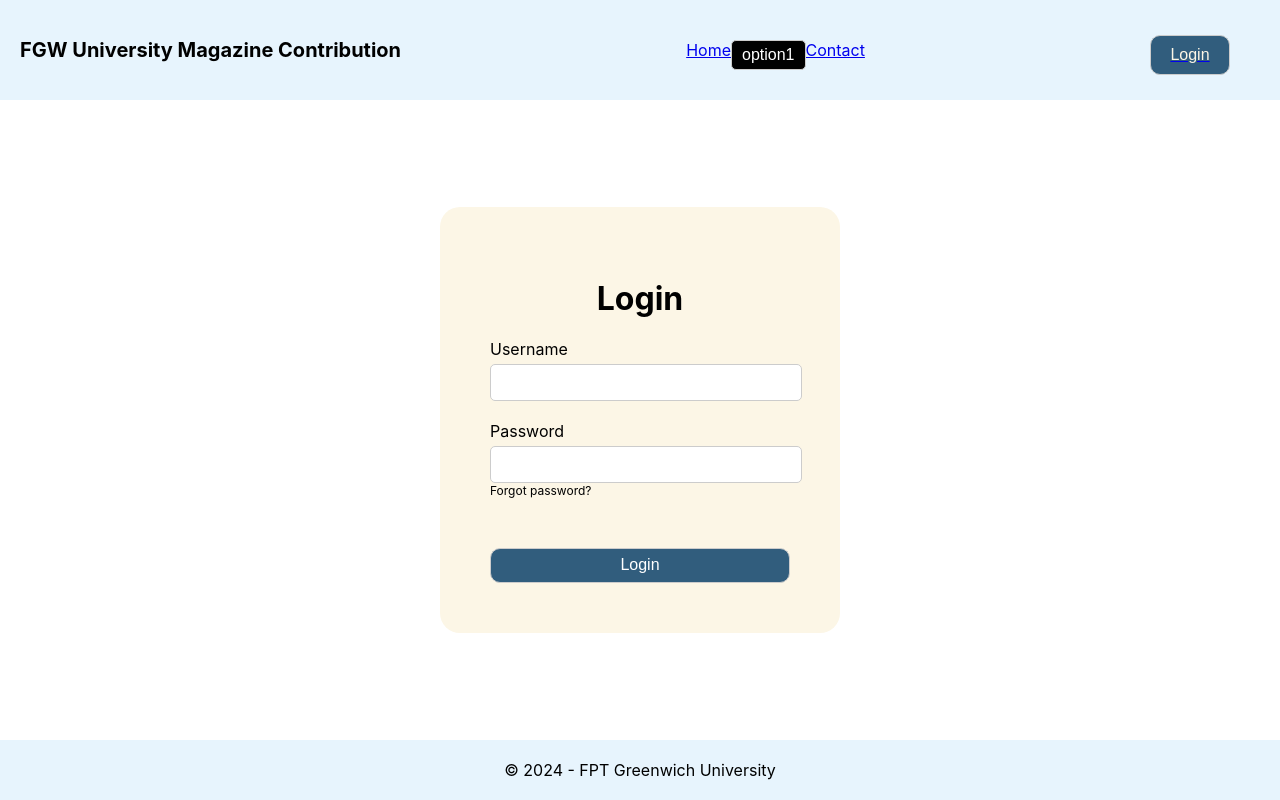
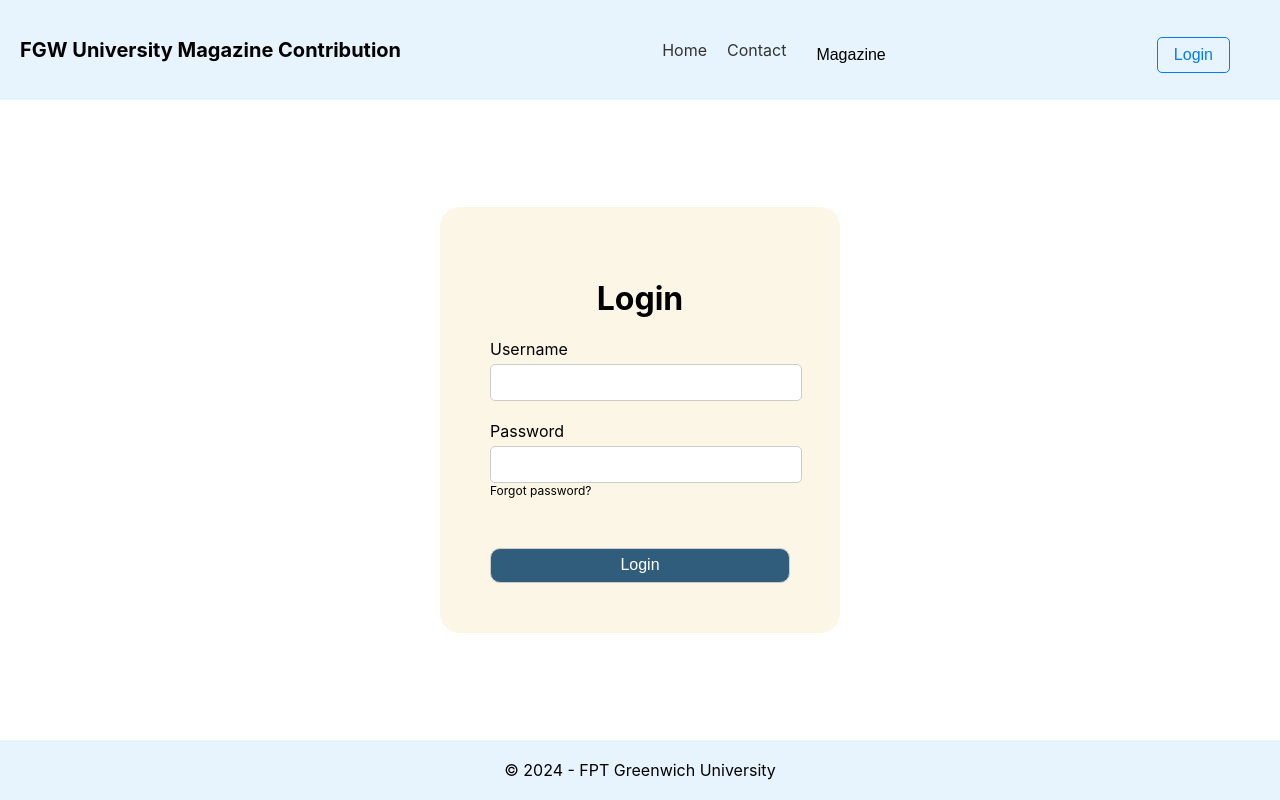
Before and after one commit to Armsss9988/University-Magazine-Contribution-System-FE, a React (Create React App) app: page /login in a window 1280 px wide. Built offline with nearby package versions, Linux system fonts and the light colour scheme; no server answers.

Commit message:
fix something header guess

```diff
--- a/src/components/HeaderGuess.js
+++ b/src/components/HeaderGuess.js
@@ -1,11 +1,13 @@
 import React, { useState, useEffect } from "react";
 import "../screens/css/styles.css";
+import { Link, useLocation } from "react-router-dom";
+import LogoutButton from "./Logout";
 
 function HeaderGuess() {
+    const [isOpen, setIsOpen] = useState(false);
+    const [selectedValue, setSelectedValue] = useState('Magazine');
 
-
-    const [isOpen, setIsOpen] = useState(false);
-    const [selectedValue, setSelectedValue] = useState('option1');
+    const location = useLocation(); // Sử dụng hook useLocation để lấy đường dẫn hiện tại
 
     const toggleDropdown = () => {
         setIsOpen(!isOpen);
@@ -16,18 +18,18 @@ function HeaderGuess() {
         setIsOpen(false);
     };
 
-
     return (
         <header>
             <div className="logoname">
                 <h2 style={{ fontSize: "20px" }}>FGW University Magazine Contribution</h2>
-
             </div>
 
-                <div className="menu">
-                    <a href="/">
-                        Home
-                    </a>
+            <div className="menuGuess">
+                {/* Sử dụng className={location.pathname === '/home' ? 'active' : ''} để chỉ kích hoạt trạng thái active cho Home */}
+                <Link to="/" className={location.pathname === '/' ? 'active' : ''}>Home</Link>
+                {/* Sử dụng className={location.pathname === '/contact' ? 'active' : ''} để chỉ kích hoạt trạng thái active cho Contact */}
+                <Link to="/contact" className={location.pathname === '/contact' ? 'active' : ''}>Contact</Link>
+
                 <div className="dropdown">
                     <button onClick={toggleDropdown}>
                         {selectedValue || 'Select an option'}
@@ -46,24 +48,17 @@ function HeaderGuess() {
                         </ul>
                     )}
                 </div>
-                    <a href="/contact">
-                        Contact
-                    </a>
+
+
             </div>
 
             <div className="loginres">
                 <a href="/login">
-                        <button className="btnLogin">
-                            Login
-
-                        </button>
+                    <button className="btnLogin">Login</button>
                 </a>
-
-
-
             </div>
         </header>
     );
 }
 
-export default HeaderGuess
+export default HeaderGuess;
--- a/src/screens/css/styles.css
+++ b/src/screens/css/styles.css
@@ -109,47 +109,86 @@ header {
 
 /* /////////////// */
 
-.menu {
-    flex-direction: row;
-    display: flex;
-    align-items: center;
-    width: fit-content;
-    justify-content: space-between;
+
+/* Header Guess */
+.menuGuess {
+  display: flex;
+  align-items: center;
 }
 
-.loginres {
-    flex-direction: row;
-    display: flex;
+.menuGuess a {
+  text-decoration: none;
+  color: #333; /* Màu chữ */
+  font-size: 16px;
+  margin-right: 20px;
+}
+
+.menuGuess a:hover {
+  color: #007bff; /* Màu chữ khi hover */
+}
+
+.menuGuess a.active {
+  font-weight: bold;
+  color: #007bff; /* Màu chữ khi active */
+  background-color: #fff; /* Màu nền khi active */
+  border: 2px solid #007bff; /* Border khi active */
+  padding: 10px;
+  border-radius: 4px; /* Bo góc border */
+}
+
+.dropdown {
+  position: relative;
+}
+
+.dropdown button {
+  background-color: transparent;
+  border: none;
+  color: #000;
+  cursor: pointer;
+  font-size: 16px;
+}
+
+.dropdown-content {
+  display: none;
+  position: absolute;
+  top: 100%;
+  left: 0;
+  background-color: #fff;
+  border: 1px solid #ccc;
+  border-radius: 4px;
+  padding: 10px 0;
+  box-shadow: 0 2px 4px rgba(0, 0, 0, 0.1);
+}
+
+.dropdown-content a {
+  display: block;
+  padding: 8px 20px;
+  color: #333; /* Màu chữ */
+  text-decoration: none;
+  transition: background-color 0.3s ease;
+}
+
+.dropdown-content a:hover {
+  background-color: #f0f0f0; /* Màu nền khi hover */
 }
 
 .btnLogin {
-    width: 80px;
-    height: 40px;
-    justify-content: center;
-    align-items: center;
-    display: flex;
-    border-radius: 10px;
-    color: #FCF6E6;
-    background-color: #315D7D;
+  background-color: transparent;
+  border: 1px solid #007bff;
+  color: #007bff;
+  padding: 8px 16px;
+  font-size: 16px;
+  cursor: pointer;
+  transition: background-color 0.3s ease, color 0.3s ease;
 }
 
 .btnLogin:hover {
-    background-color: #FCF6E6;
-    cursor: pointer;
-    color: black;
+  background-color: #007bff; /* Màu nền khi hover */
+  color: #fff; /* Màu chữ khi hover */
 }
 
-.btnRegister {
-    width: 80px;
-    height: 40px;
-    justify-content: center;
-    align-items: center;
-    color: #FCF6E6;
-    display: flex;
-    margin-left: 20px;
-    border-radius: 10px;
-    background-color: #315D7D;
-}
+
+/* /////////////// */
 
 .blogimg {
     width: 100%;
```
Lines whose indentation alone changed are shown as unchanged.
